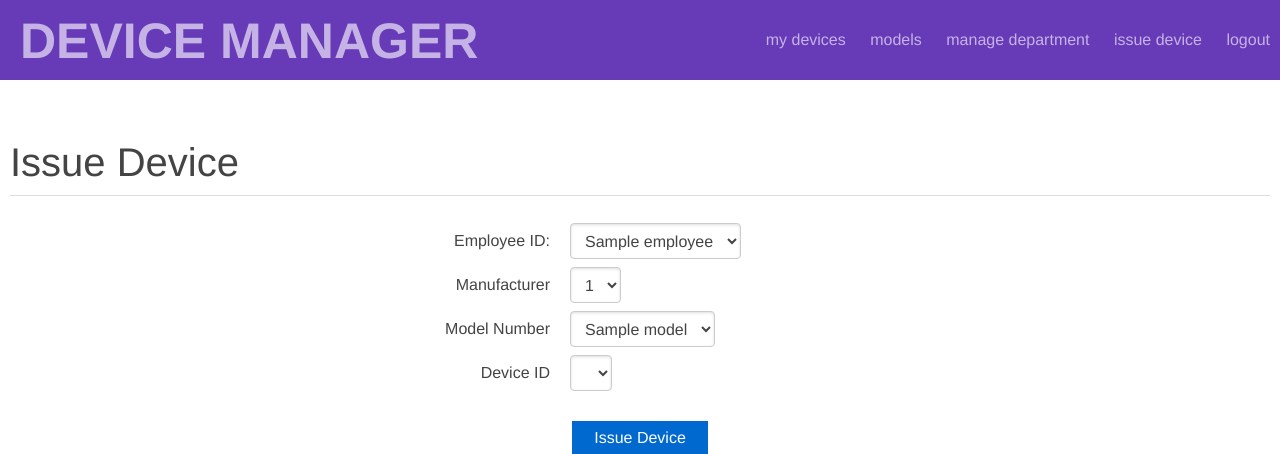
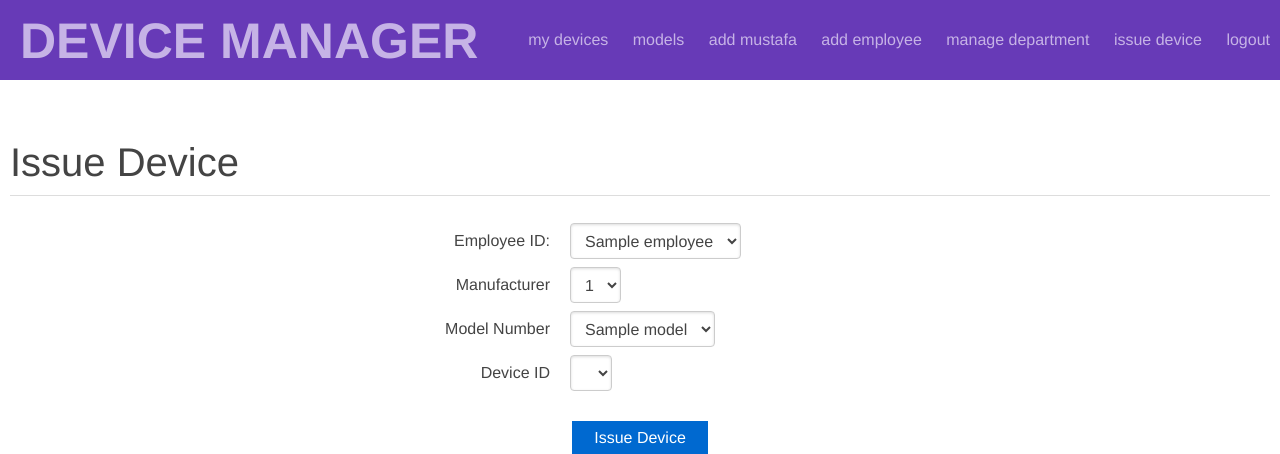
Before and after one commit to mospy26/Database-Application-Programming, a Flask app: template templates/issue.html in a window 1280 px wide. Shown: the top 454 px of the page. Run offline with Flask 2, Linux system fonts and the light colour scheme; the visitor is signed in with stand-in values (Sample User, id 1); the template is opened without the code that fills it: most values are stand-ins (such as "Sample title", 1, 10 or a date in 2020); lists and menus that the app fills with data are empty; parts of the project's set-up code (start-up, migrations or seed data) failed here and were passed over.

Commit message:
html add new tab in sidebar

```diff
--- a/templates/top.html
+++ b/templates/top.html
@@ -19,6 +19,8 @@
                         <li><a href="{{ url_for('mydevices')}}">My Devices</a></li>
                         <li><a href="{{ url_for('models') }}">Models</a></li>
                         {% if session.manager != None %}
+                        <li><a href="{{ url_for('addMustafa')}}">Add Mustafa</a></li>
+                        <li><a href="{{ url_for('addEmployee') }}">Add Employee</a></li>
                         <li><a href="{{url_for('departmentmodels')}}">Manage Department</a></li>
                         <li><a href="{{url_for('issue_device')}}">Issue Device</a></li>
                         {% endif %}
```
Also changed, not shown: 1 other file.
